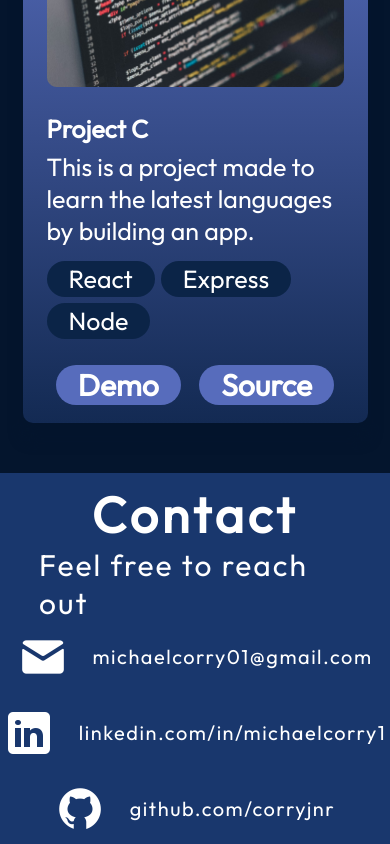
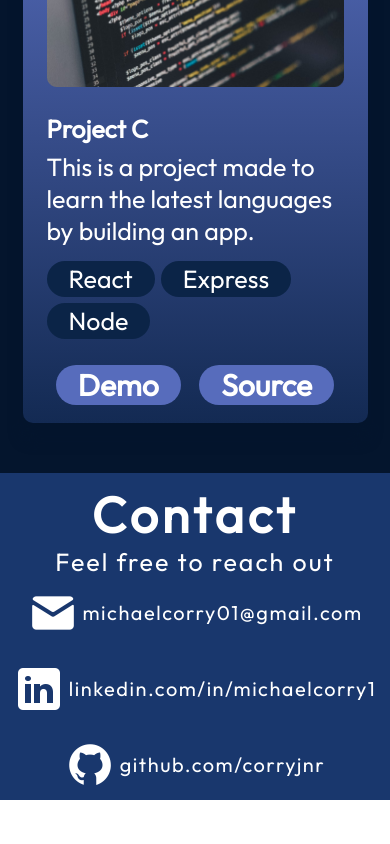
Before and after one commit to corryjnr/react-portfolio, a React (Vite) app: page / in a window 390 px wide. Shown: the part 4608-5452 px from the top of the page. After the commit the page ends 5408 px from the top, so only its background shows below. Built offline with nearby package versions, Linux system fonts and the light colour scheme.

Commit message:
UI tweaks

```diff
--- a/src/components/Contact/Contact.module.css
+++ b/src/components/Contact/Contact.module.css
@@ -64,11 +64,14 @@
     }
 
     .text p {
-        font-size: 30px;
+        font-size: 25px;
     }
 
     .links {
         align-items: center;
+    }
+    .link {
+        gap: 5px;
     }
 
     .link a {
```
